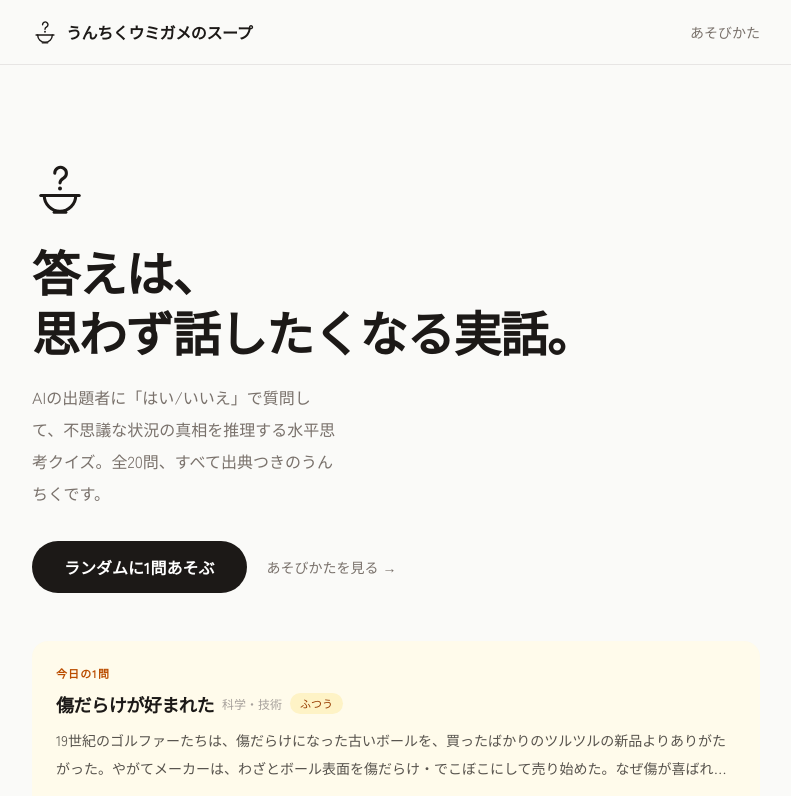
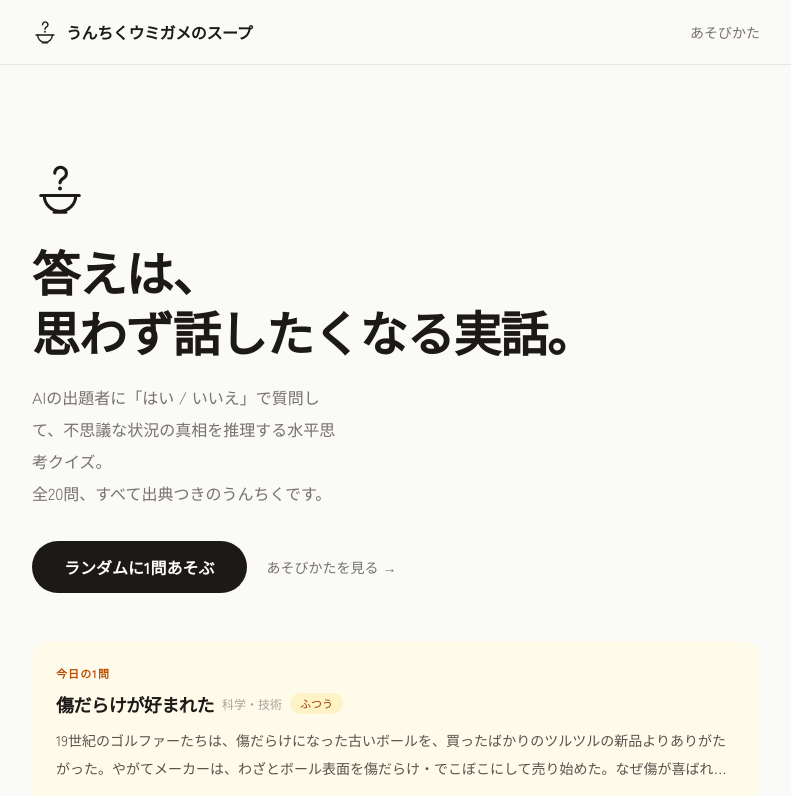
Before and after one commit to Takizyyyy/umigame, a Next.js app: page / in a window 1280 px wide. Shown: the top 796 px of the page, without its empty margins (244-1035 px from the left). Built offline with nearby package versions, Linux system fonts and the light colour scheme.

Commit message:
トップの説明文を文の切れ目で改行し読みやすくする
2文が一続きで折り返し位置が意味と合っていなかったため、
文の境界で改行し text-pretty で行の折り返しも整える

Co-Authored-By: Claude Opus 4.8 <noreply@anthropic.com>

```diff
--- a/app/(site)/page.tsx
+++ b/app/(site)/page.tsx
@@ -28,8 +28,10 @@ export default function Home() {
             思わず話したくなる
             <span className="inline-block">実話。</span>
           </h1>
-          <p className="mt-5 max-w-[38ch] text-base leading-8 text-stone-500">
-            AIの出題者に「はい/いいえ」で質問して、不思議な状況の真相を推理する水平思考クイズ。全{puzzles.length}問、すべて出典つきのうんちくです。
+          <p className="mt-5 max-w-[38ch] text-pretty text-base leading-8 text-stone-500">
+            AIの出題者に「はい / いいえ」で質問して、不思議な状況の真相を推理する水平思考クイズ。
+            <br />
+            全{puzzles.length}問、すべて出典つきのうんちくです。
           </p>
           <div className="mt-8 flex flex-wrap items-center gap-5">
             <RandomPickButton ids={puzzles.map((p) => p.id)} />
```
